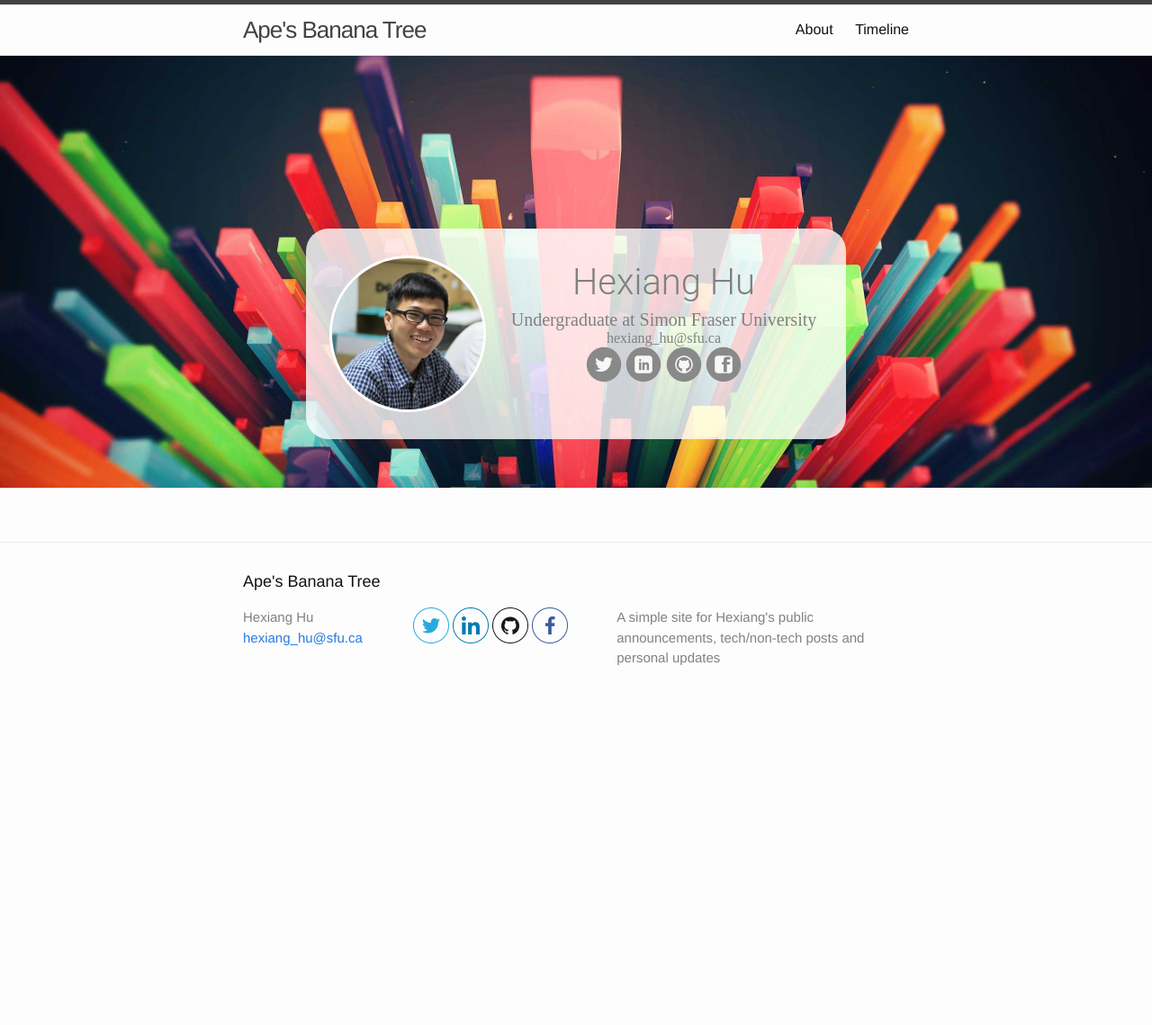
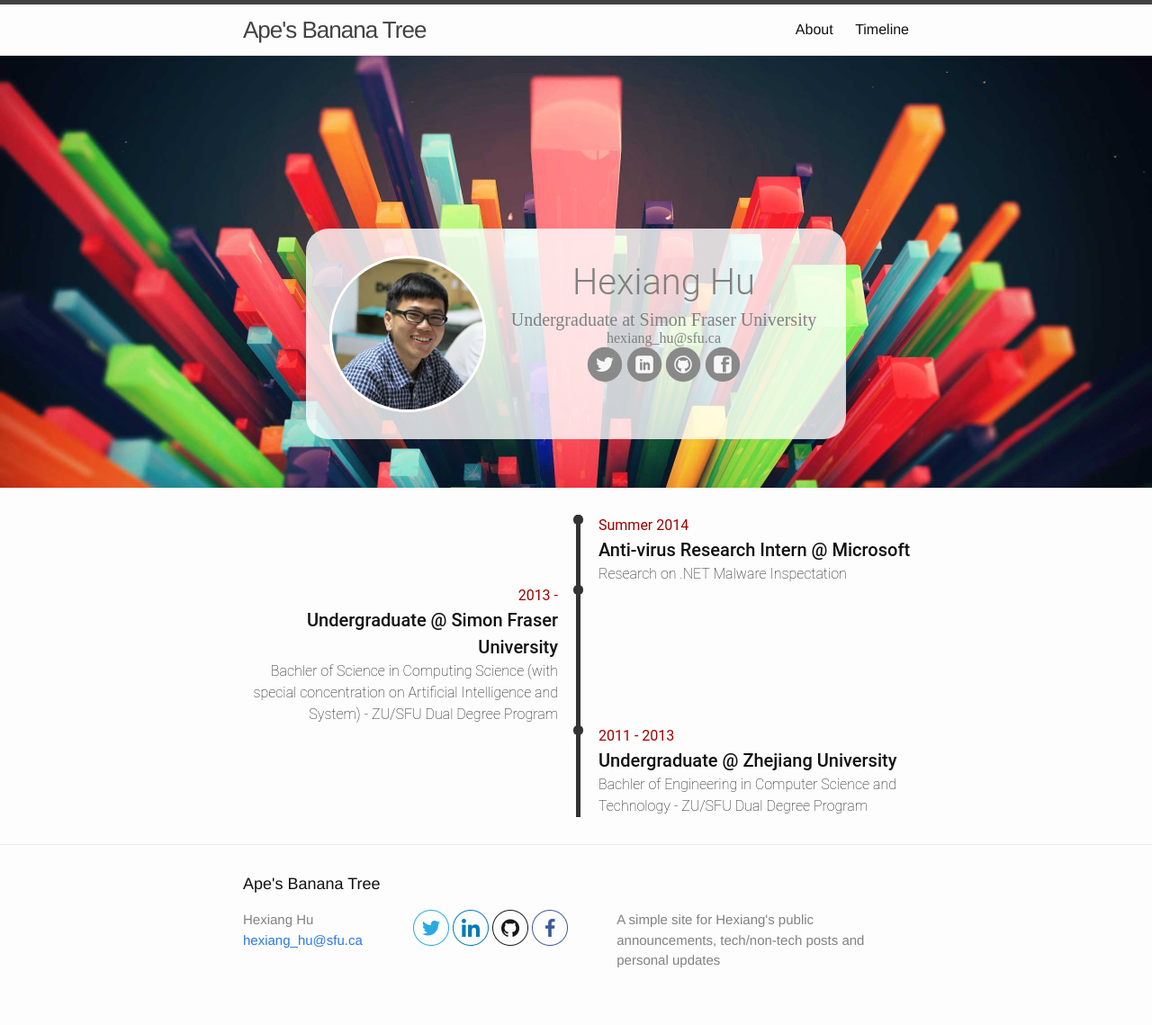
Before and after one commit to danielyou0230/danielyou0230.github.io, a Jekyll site: the page built from timeline.html, in a window 1280 px wide. Shown: the whole page at 90% size. Built offline with Jekyll 4.4.1, drawn with Linux system fonts in a browser that asks for light colours; before the commit the page ends 900 px from its top, so only the background shows below that.

Commit message:
Add timeline module

```diff
--- a/_sass/_layout.scss
+++ b/_sass/_layout.scss
@@ -177,6 +177,10 @@
     }
 }
 
+.post-item {
+    border-top: thin solid #c0c0c0;
+}
+
 .post-meta {
     font-size: $small-font-size;
     color: $grey-color;
--- a/_sass/_misc.scss
+++ b/_sass/_misc.scss
@@ -44,9 +44,11 @@
     width: 600px;
     margin-left: auto;
     margin-right: auto;
+    font-family: 'Roboto', Helvetica,Arial,sans-serif;
     @extend %clearfix;
 
     @include media-query($on-palm) {
+        font-family: 'Roboto', Helvetica,Arial,sans-serif;
         top:15%;
         border-radius: 25px;
         position:relative;
@@ -106,20 +108,17 @@
 }
 
 #my-name {
-    font-family: 'Roboto', Helvetica,Arial,sans-serif;
     font-size: 40px;
     color: gray;
 }
 
 #my-title {
-    font-family: 'Roboto', Helvetica,Arial,sans-serif;
     font: 20px Serif;
     color: gray;
     font-weight: 200;
 }
 
 #my-email {
-    font-family: 'Roboto',Helvetica,Arial,sans-serif;
     font: 16px Serif;
     color: gray;
     font-weight: 160;
@@ -135,3 +134,101 @@
     text-overflow:ellipsis;
     overflow: hidden;
 }
+
+/*
+* Timeline items
+*/
+.timeline {
+    font-family: 'Roboto',sans-serif, Helvetica;
+    font-size: 20px;
+    font-weight: 300;
+    @extend %clearfix;
+}
+
+.timeline-item:before {
+    width:          11px;
+    height:         11px;
+    background:     #333;
+    content:        "";
+    display:        block;
+    position:       absolute;
+    border-radius:  5px;
+}
+
+.timeline-item {
+    width: 50%;
+    position: relative;
+}
+
+.timeline-item:nth-child(odd):before {
+    left: -8px;
+}
+
+.timeline-item:nth-child(odd) {
+    margin-left:        50%;
+    padding-left:       20px;
+    border-left:        5px solid #333;
+    text-align:         left;
+}
+
+.timeline-item:nth-child(even) {
+    margin-right:   50%;
+    padding-right:  20px;
+    margin-left:    -20px;
+    border-right:   5px solid #333;
+    text-align:     right;
+}
+
+.timeline-item:nth-child(even):before {
+    right: -8px;
+}
+
+.timeline-date {
+    font-size:      16px;
+    font-weight:    400;
+    color:          #a00000;
+}
+
+.timeline-title {
+    font-size:      20px;
+    font-weight:    500;
+    font-family:    'Roboto', sans-serif;
+}
+
+.timeline-desc {
+    font-size:      16px;
+    font-weight:    200;
+}
+
+
+@include media-query($on-palm) {
+
+    .timeline-item,
+    .timeline-item:nth-child(odd),
+    .timeline-item:nth-child(even) {
+        text-align:         left;
+        border-left:        5px solid #333;
+        border-right:       0px;
+        width:              100%;
+        padding-left:       5px;
+        margin-left:        5px;
+
+    }
+
+    .timeline-item:nth-child(even):before,
+    .timeline-item:nth-child(odd):before {
+        left: -8px;
+    }
+
+    .timeline-date {
+        font-size: 14px;
+    }
+
+    .timeline-title {
+        font-size: 16px;
+    }
+
+    .timeline-desc {
+        font-size: 12px;
+    }
+}
--- a/index.html
+++ b/index.html
@@ -8,7 +8,7 @@ layout: home
 
   <ul class="post-list">
     {% for post in site.posts %}
-      <li>
+      <li class="post-item">
         <span class="post-meta">{{ post.date | date: "%b %-d, %Y" }}</span>
 
         <h2>
--- a/timeline.html
+++ b/timeline.html
@@ -2,4 +2,29 @@
 layout: home
 title: Timeline
 permalink: /timeline/
+items:
+    - date:  Summer 2014
+      title: Anti-virus Research Intern @ Microsoft
+      desc: Research on .NET Malware Inspectation
+    - date:  2013 -
+      title: Undergraduate @ Simon Fraser University
+      desc: Bachler of Science in Computing Science (with special concentration on Artificial Intelligence and System) - ZU/SFU Dual Degree Program
+    - date:  2011 - 2013
+      title: Undergraduate @ Zhejiang University
+      desc:  Bachler of Engineering in Computer Science and Technology - ZU/SFU Dual Degree Program
 ---
+<div class="timeline">
+    {% for item in page.items %}
+    <div class="timeline-item">
+        <div class="timeline-date">
+            {{ item.date }}
+        </div>
+        <div class="timeline-title">
+            {{ item.title }}
+        </div>
+        <div class="timeline-desc">
+            {{ item.desc }}
+        </div>
+    </div>
+    {% endfor %}
+</div>
```
Also changed, not shown: _drafts/2015-02-26-reading---delay-scheduling.md (+149 -1 lines).
